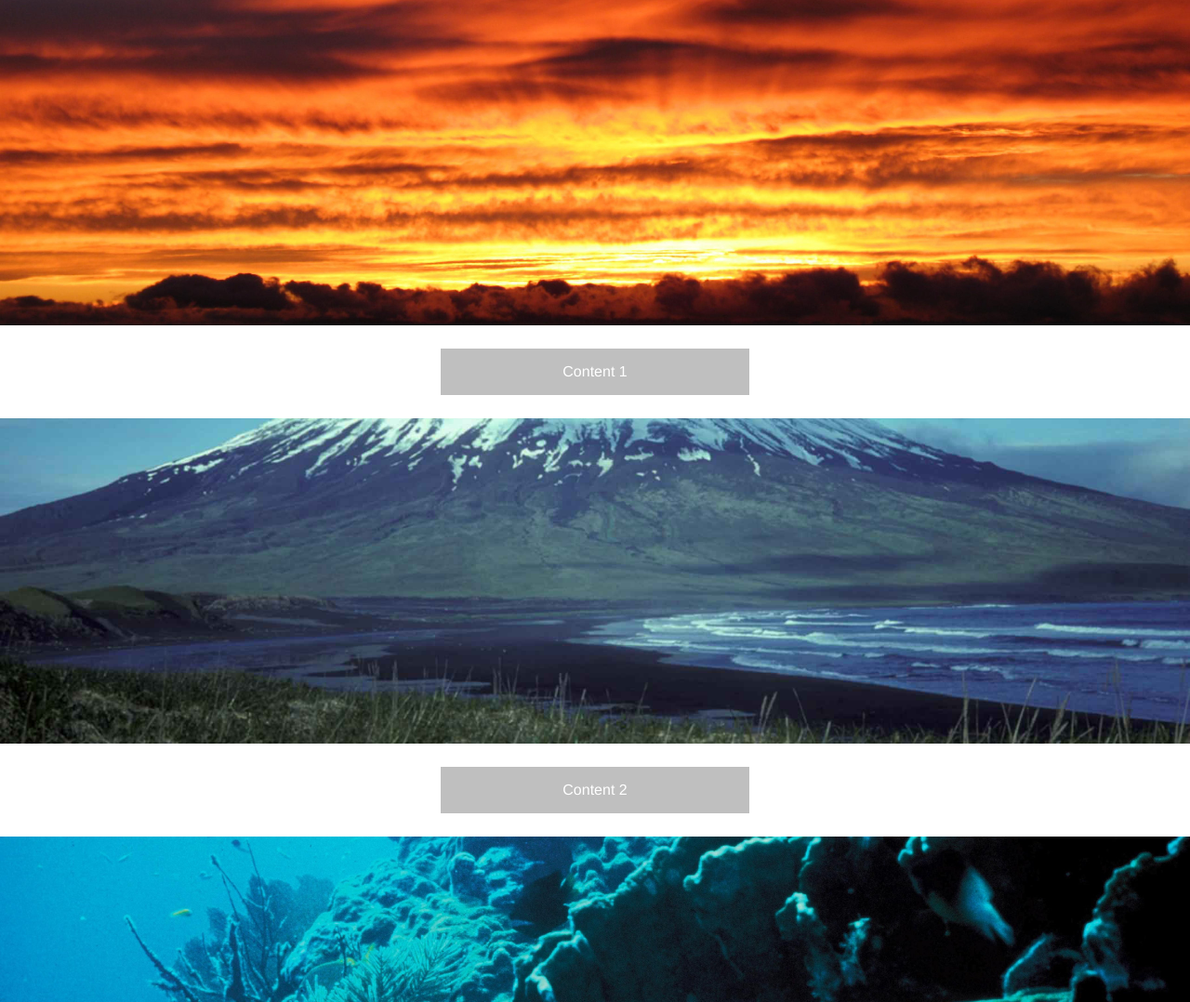
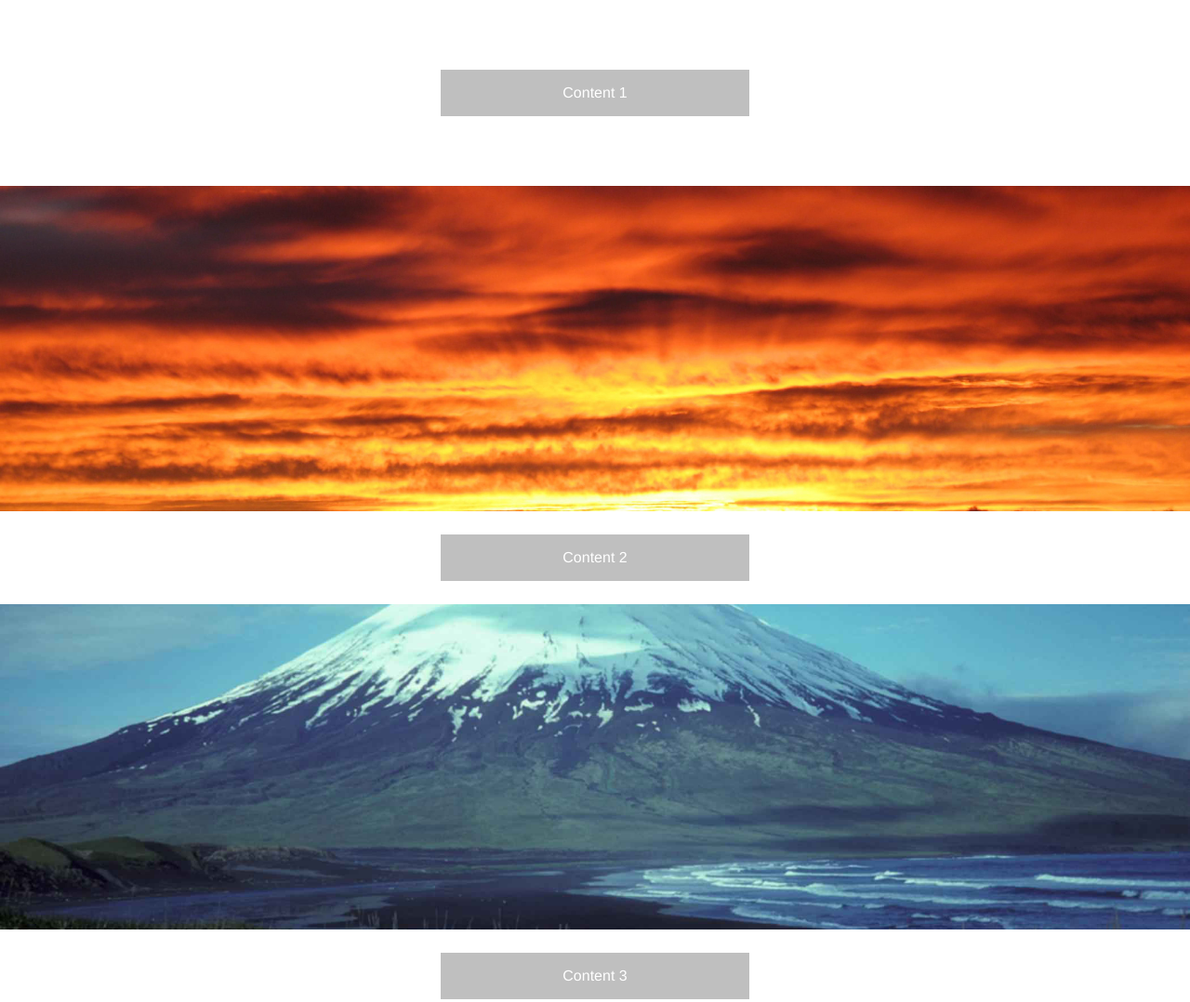
Before and after one commit to kasparsj/jquery-data-parallax, a website: page examples/sections.html in a window 1280 px wide. Shown: the top 1078 px of the page at 93% size. Drawn offline with nearby package versions, Linux system fonts and the light colour scheme.

Commit message:
updated examples

```diff
--- a/examples/css/examples.css
+++ b/examples/css/examples.css
@@ -60,7 +60,7 @@ section.hero {
 }
 
 .parallax-bg {
-    top: -100%;
+    top: -80%;
 }
 
 .spacer {
--- a/examples/sections.html
+++ b/examples/sections.html
@@ -7,23 +7,26 @@
 </head>
 <link rel="stylesheet" href="css/examples.css" type="text/css">
 <body>
+<section class="spacer spacer-lg">
+    <div class="abs-content-middle">Content 1</div>
+</section>
 <section>
     <div class="section-bg bg-sunset parallax-bg" data-parallax='{"y":"70%"}'></div>
 </section>
 <section class="spacer">
-    <div class="abs-content-middle">Content 1</div>
+    <div class="abs-content-middle">Content 2</div>
 </section>
 <section>
     <div class="section-bg bg-volcano parallax-bg" data-parallax='{"y":"70%"}'></div>
 </section>
 <section class="spacer">
-    <div class="abs-content-middle">Content 2</div>
+    <div class="abs-content-middle">Content 3</div>
 </section>
 <section>
     <div class="section-bg bg-coral-reef parallax-bg" data-parallax='{"y":"70%"}'></div>
 </section>
 <section class="spacer spacer-lg">
-    <div class="abs-content-middle">Content 3</div>
+    <div class="abs-content-middle">Content 4</div>
 </section>
 <script src="http://code.jquery.com/jquery-2.1.4.js"></script>
 <script src="https://raw.githubusercontent.com/kasparsj/jquery.requestAnimationFrame/master/jquery.requestAnimationFrame.min.js"></script>
```
